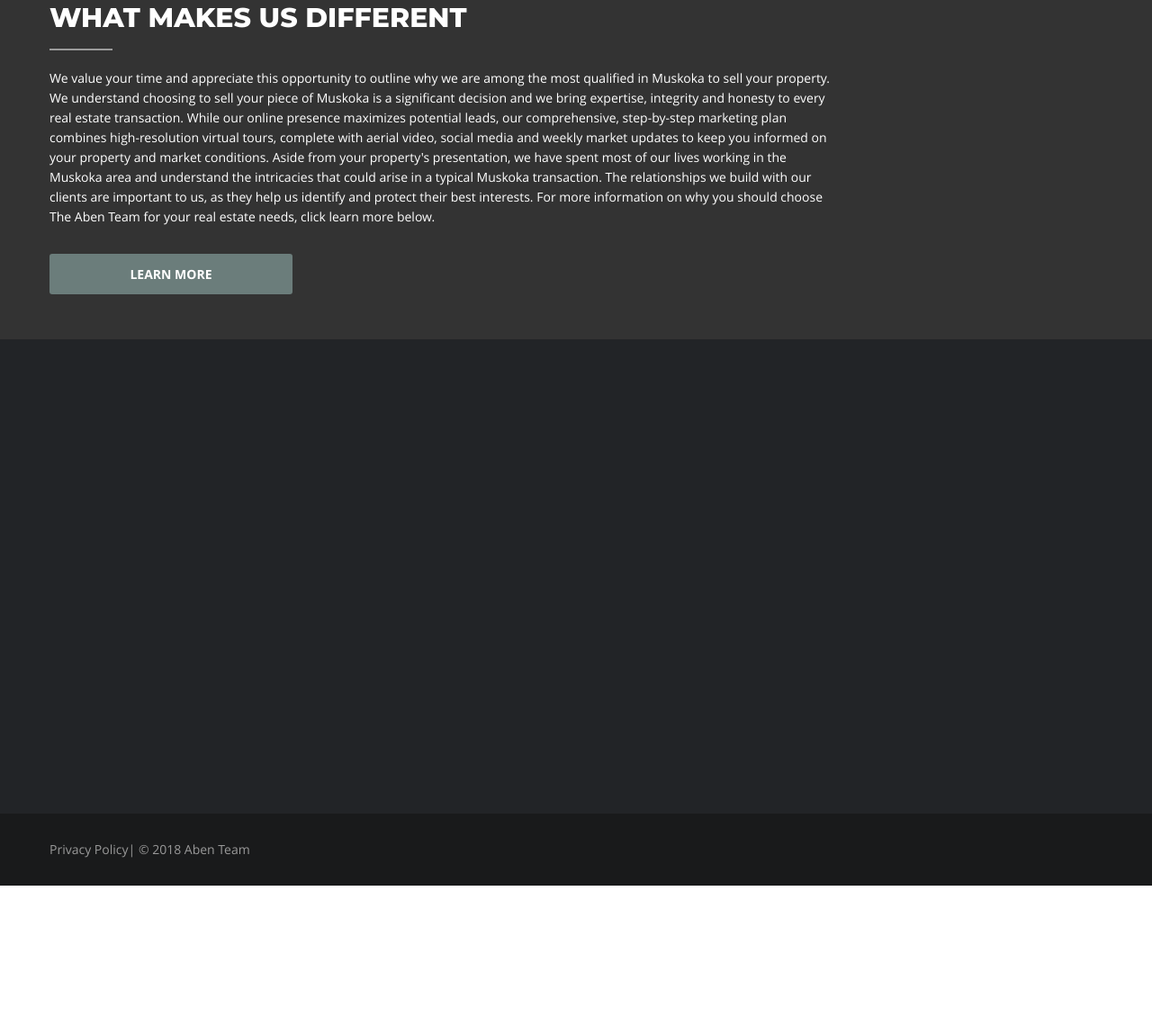
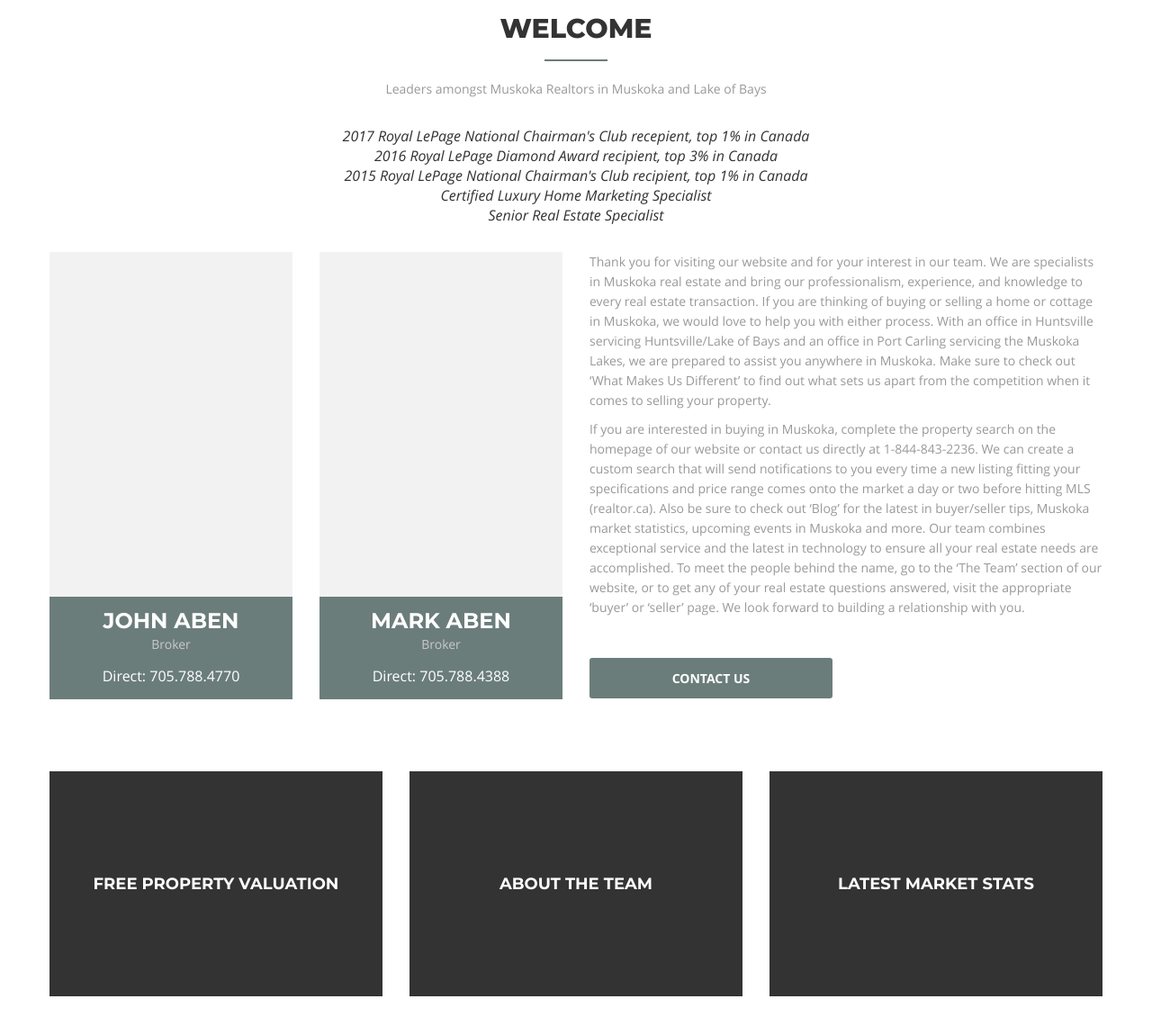
Before and after one commit to nazariy1717/aben_team, a website: page src/index.html in a window 1280 px wide. Shown: the part 734-1874 px from the top of the page at 90% size. Before the commit the page ends 1718 px from the top, so only its background shows below. Drawn offline with nearby package versions, Linux system fonts and the light colour scheme; files that its build step writes are made by us from their sources.

Commit message:
WELCOME section implement

```diff
--- a/src/index.html
+++ b/src/index.html
@@ -106,7 +106,73 @@
 
 
 
+<section class="section welcome">
+    <div class="container">
+        <h2 class="app-title --center">welcome</h2>
+        <p class="app-txt text-center --mb">Leaders amongst Muskoka Realtors in Muskoka and Lake of Bays</p>
+        <p class="welcome__quote">
+            2017 Royal LePage National Chairman's Club recepient, top 1% in Canada <br>
+            2016 Royal LePage Diamond Award recipient, top 3% in Canada<br>
+            2015 Royal LePage National Chairman's Club recipient, top 1% in Canada<br>
+            Certified Luxury Home Marketing Specialist <br>
+        Senior Real Estate Specialist</p>
 
+        <div class="welcome__content">
+            <div class="row m-row">
+                <div class="column col-lg-3 ">
+                    <div class="welcome-person">
+                        <div class="welcome-person__image"></div>
+                        <div class="welcome-person__bot">
+                            <span class="welcome-person__name">John Aben</span>
+                            <span class="welcome-person__role">Broker</span>
+                            <span class="welcome-person__direct">Direct: 705.788.4770</span>
+                        </div>
+                    </div>
+                </div>
+                <div class="column col-lg-3 ">
+                    <div class="welcome-person">
+                        <div class="welcome-person__image"></div>
+                        <div class="welcome-person__bot">
+                            <span class="welcome-person__name">Mark Aben</span>
+                            <span class="welcome-person__role">Broker</span>
+                            <span class="welcome-person__direct">Direct: 705.788.4388</span>
+                        </div>
+                    </div>
+                </div>
+                <div class="column col-lg-6 ">
+                    <p class="app-txt">Thank you for visiting our website and for your interest in our team. We are specialists in Muskoka real estate and bring our professionalism, experience, and knowledge to every real estate transaction. If you are thinking of buying or selling a home or cottage in Muskoka, we would love to help you with either process. With an office in Huntsville servicing Huntsville/Lake of Bays and an office in Port Carling servicing the Muskoka Lakes, we are prepared to assist you anywhere in Muskoka. Make sure to check out ‘What Makes Us Different’ to find out what sets us apart from the competition when it comes to selling your property.</p>
+                    <p class="app-txt mb-45">If you are interested in buying in Muskoka, complete the property search on the homepage of our website or contact us directly at 1-844-843-2236. We can create a custom search that will send notifications to you every time a new listing fitting your specifications and price range comes onto the market a day or two before hitting MLS (realtor.ca). Also be sure to check out ‘Blog’ for the latest in buyer/seller tips, Muskoka market statistics, upcoming events in Muskoka and more. Our team combines exceptional service and the latest in technology to ensure all your real estate needs are accomplished. To meet the people behind the name, go to the ‘The Team’ section of our website, or to get any of your real estate questions answered, visit the appropriate ‘buyer’ or ‘seller’ page. We look forward to building a relationship with you.</p>
+                    <a href="/" class="btn btn-primary">CONTACT US</a>
+                </div>
+            </div>
+        </div>
+
+        <div class="row m-row">
+            <div class="column col-lg-4 welcome-item">
+                <a href="/">
+                    <div class="welcome-item__content">
+                        <span class="welcome-item__title">Free Property Valuation</span>
+                    </div>
+                </a>
+            </div>
+            <div class="column col-lg-4 welcome-item">
+                <a href="/">
+                    <div class="welcome-item__content">
+                        <span class="welcome-item__title">About the Team</span>
+                    </div>
+                </a>
+            </div>
+            <div class="column col-lg-4 welcome-item">
+                <a href="/">
+                    <div class="welcome-item__content">
+                        <span class="welcome-item__title">Latest Market Stats</span>
+                    </div>
+                </a>
+            </div>
+        </div>
+
+    </div>
+</section>
 
 
 <section class="section --padding --bg">
--- a/src/sass/base/_base.scss
+++ b/src/sass/base/_base.scss
@@ -61,6 +61,9 @@ a{
   font-size: 14px;
   line-height: 22px;
   color: var(--col-warm-grey);
+  &+&{
+    margin-top: 10px;
+  }
   &.--mb{
     margin-bottom: 30px;
   }
@@ -68,20 +71,12 @@ a{
    color: #fff;
   }
 }
-
-
 // end of text classes
-
-
-
-
 
 .image{
   display: block;
   max-width: 100%;
 }
-
-
 
 .section{
   position: relative;
--- a/src/sass/base/_reset.scss
+++ b/src/sass/base/_reset.scss
@@ -24,6 +24,13 @@ footer, header, hgroup, menu, nav, section {
   display: block;
 }
 
+body{
+  font-family: 'Open Sans', sans-serif;
+  font-weight: 400;
+  font-size: 14px;
+  line-height: 22px;
+  color: var(--col-black);
+}
 
 ol, ul {
   list-style: none;
--- a/src/sass/build.scss
+++ b/src/sass/build.scss
@@ -14,3 +14,6 @@
 @import "layout/_footer";
 @import "layout/_form";
 @import "layout/_layout";
+
+
+@import "pages/_home";
--- a/src/sass/pages/_home.scss
+++ b/src/sass/pages/_home.scss
@@ -0,0 +1,80 @@
+@import "../tools/mixins";
+@import "../tools/breakpoints";
+
+.welcome{
+  padding: 60px 0 110px 0;
+  &__quote{
+    max-width: 570px;
+    margin: auto auto 30px;
+    text-align: center;
+    color: var(--col-black);
+    font-size: 16px;
+    font-family: 'Open Sans', sans-serif;
+    font-weight: normal;
+    font-style: italic;
+  }
+  &__content{
+    margin-bottom: 80px;
+  }
+}
+
+.welcome-person{
+  &__image{
+    height: 383px;
+    background-color: var(--col-light-grey);
+  }
+  &__bot{
+    padding: 15px 10px;
+    background-color: var(--col-battleship-grey);
+  }
+  &__name,&__role,&__direct{
+    display: block;
+    text-align: center;
+  }
+  &__name{
+    color: #fff;
+    text-transform: uppercase;
+    font-family: 'Montserrat', sans-serif;
+    font-weight: bold;
+    font-size: 24px;
+    line-height: 0.96;
+    margin-bottom: 5px;
+  }
+  &__role{
+    font-family: 'Open Sans', sans-serif;
+    font-size: 14px;
+    font-weight: normal;
+    line-height: normal;
+    color: #c9c9c9;
+    margin-bottom: 15px;
+  }
+  &__direct{
+    font-family: 'Open Sans', sans-serif;
+    font-size: 16px;
+    line-height: normal;
+    color: #fff;
+  }
+}
+
+.welcome-item{
+  margin-bottom: 30px;
+  &__content{
+    position: relative;
+    height: 250px;
+    background-color: var(--col-black);
+  }
+  &__title{
+    display: block;
+    position: absolute;
+    top: 115px;
+    left: 0;
+    right: 0;
+    text-align: center;
+    text-transform: uppercase;
+    font-family: 'Montserrat', sans-serif;
+    font-size: 18px;
+    font-weight: bold;
+    line-height: 1.22;
+    color: #fff;
+  }
+}
```
